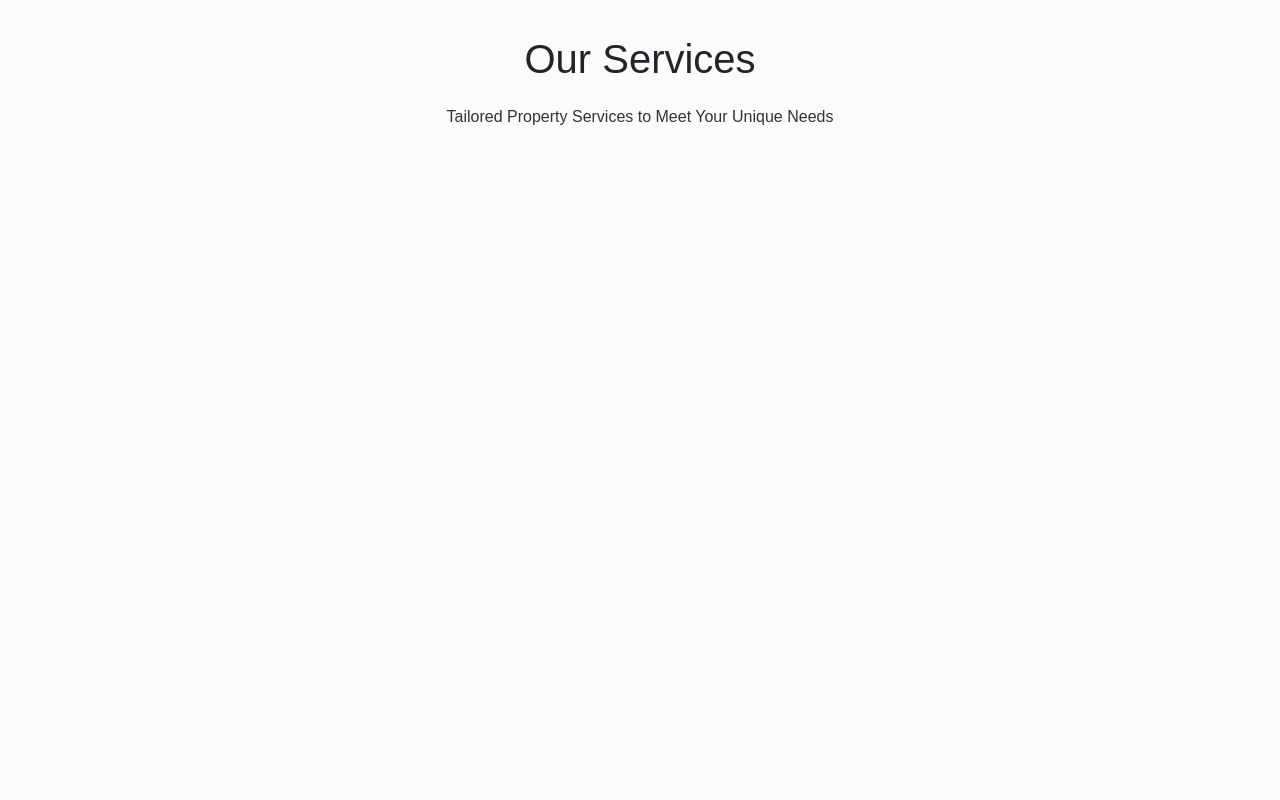
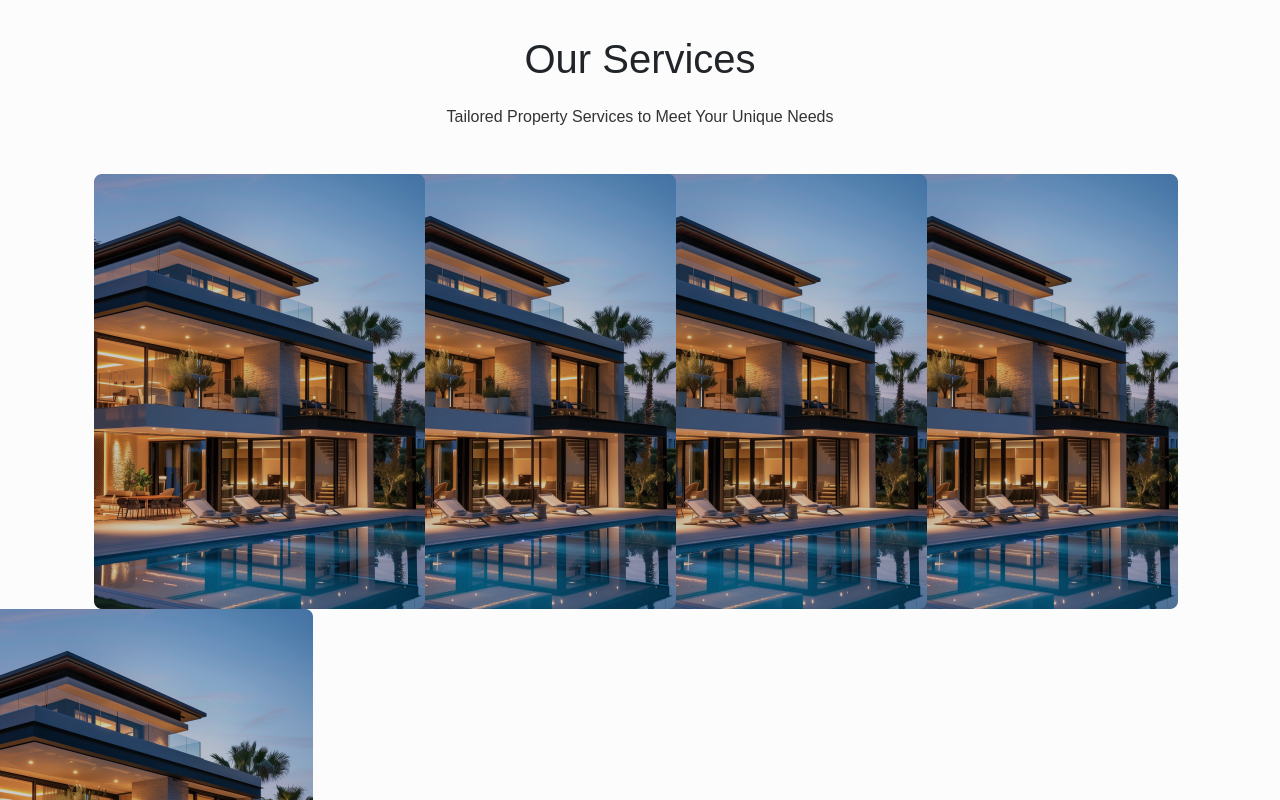
Before and after one commit to Makiri-Code/Xpacy-app, a React (Create React App) app: page / in a window 1280 px wide. Shown: the part 1720-2520 px from the top of the page. Before the commit the page ends 1854 px from the top, so only its background shows below. Built offline with nearby package versions, Linux system fonts and the light colour scheme; a web font is replaced by a local one.

Commit message:
added services section

```diff
--- a/src/routes/home/home.component.jsx
+++ b/src/routes/home/home.component.jsx
@@ -3,6 +3,7 @@ import { Button, Carousel, CarouselItem, Form } from 'react-bootstrap';
 import { IoIosSearch } from "react-icons/io";
 import { GoArrowLeft } from "react-icons/go";
 import { GoArrowRight } from "react-icons/go";
+import Services01 from '../../assets/service-1.png'
 import './home.styles.css';
 import Card from '../../components/card/card.component'
 const Home = () => {
@@ -102,12 +103,50 @@ const Home = () => {
                     <Card/>
                 </div>
             </div>
+            {/* Services section */}
             <div className="container services">
                 <div className="row text-center">
                     <h1 className='lh-lg'>Our Services</h1>
-                    <h5 className='fw-normal fs-6'>Tailored Property Services to Meet Your Unique Needs</h5>
+                    <h5 className='fw-normal fs-6 mb-5'>Tailored Property Services to Meet Your Unique Needs</h5>
                 </div>
-                <div className="row"></div>
+                <div className="row mx-0 sercices-img-container">
+                        <div className="col">
+                            <div className="hover-container">
+
+                            </div>
+                            <img src={Services01} alt="services" className='services-img'/>
+                        </div>
+                        <div className="col ">
+                            <div className="hover-container">
+
+                            </div>
+                            <img src={Services01} alt="services" className='services-img'/>
+                        </div>
+                        <div className="col">
+                            <div className="hover-container">
+
+                            </div>
+                            <img src={Services01} alt="services" className='services-img'/>
+                        </div>
+                        <div className="col">
+                            <div className="hover-container">
+
+                            </div>
+                            <img src={Services01} alt="services" className='services-img'/>
+                        </div>
+                        <div className="col">
+                            <div className="hover-container">
+
+                            </div>
+                            <img src={Services01} alt="services" className='services-img'/>
+                        </div>
+                        {/* <div className="col sercices-img-container">
+                            <div className="hover-container">
+
+                            </div>
+                            <img src={Services01} alt="services" className='services-img'/>
+                        </div> */}
+                    </div>
             </div>
         </>
     );
--- a/src/routes/home/home.styles.css
+++ b/src/routes/home/home.styles.css
@@ -4,6 +4,7 @@
     --Base-Base-Black: #333;
     --Neutrals-Neutrals900: #585858;
     --Secondary-Secondary500: #C2A269;
+    --negative-margin: -10%;
     --Spacing-xl: 48px;
     --Spacing-m: 16px;
     --Spacing-l: 32px;
@@ -61,3 +62,25 @@ select, option {
     width: 45px;
     height: 45px;
 }
+
+.services-img{
+    width: 331px;
+    height: 435px;
+}
+
+.sercices-img-container, .col:nth-of-type(2) {
+    margin-left: var(--negative-margin);
+    z-index: -1;
+}
+.sercices-img-container, .col:nth-of-type(3) {
+    margin-left: var(--negative-margin);
+    z-index: -2;
+}
+.sercices-img-container, .col:nth-of-type(4) {
+    margin-left: var(--negative-margin);
+    z-index: -3;
+}
+.sercices-img-container, .col:nth-of-type(5) {
+    margin-left: var(--negative-margin);
+    z-index: -4;
+}
```
Also changed, not shown: src/assets/Naira-bag.svg (added), src/assets/service-1.png (added).
